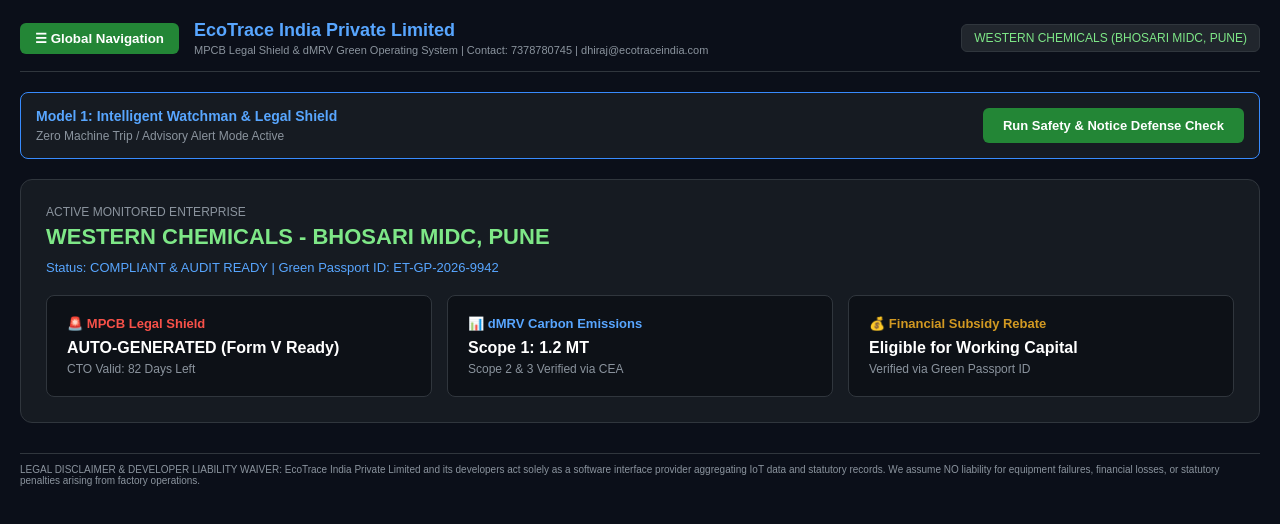
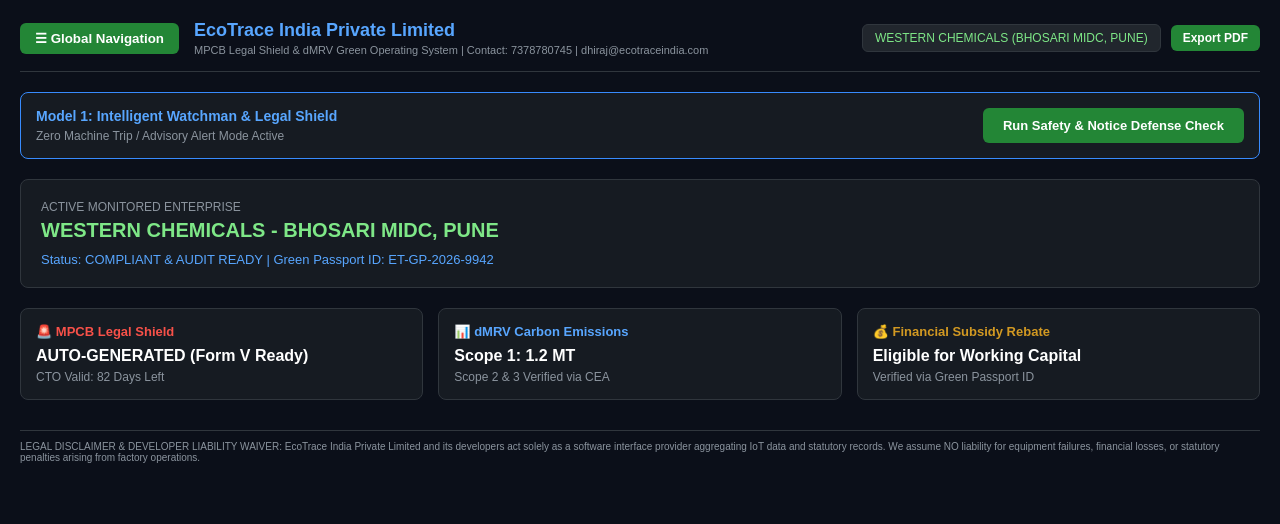
Before and after one commit to dhirajnikam67-cloud/ecotrace-live, a Next.js app: page / in a window 1280 px wide. Shown: the top 524 px of the page. Built offline with nearby package versions, Linux system fonts and the light colour scheme.

Commit message:
Update page.js

```diff
--- a/app/page.js
+++ b/app/page.js
@@ -45,8 +45,13 @@
             <p style={{ margin: '3px 0 0 0', fontSize: '11px', color: '#8b949e' }}>MPCB Legal Shield & dMRV Green Operating System | Contact: 7378780745 | dhiraj@ecotraceindia.com</p>
           </div>
         </div>
-        <div style={{ background: '#21262d', padding: '6px 12px', borderRadius: '6px', border: '1px solid #30363d', fontSize: '12px', color: '#7ee787' }}>
-          WESTERN CHEMICALS (BHOSARI MIDC, PUNE)
+        <div style={{ display: 'flex', gap: '10px', alignItems: 'center' }}>
+          <div style={{ background: '#21262d', padding: '6px 12px', borderRadius: '6px', border: '1px solid #30363d', fontSize: '12px', color: '#7ee787' }}>
+            WESTERN CHEMICALS (BHOSARI MIDC, PUNE)
+          </div>
+          <div style={{ background: '#238636', padding: '6px 12px', borderRadius: '6px', color: '#fff', fontSize: '12px', fontWeight: 'bold', cursor: 'pointer' }}>
+            Export PDF
+          </div>
         </div>
       </div>
 
@@ -96,7 +101,7 @@
         </div>
       )}
 
-      {/* Model 1 Safe Integration Panel (Always active on top) */}
+      {/* Model 1 Safe Integration Panel (Always on top for Safety & Advisory Check) */}
       <div style={{ margin: '20px 0', padding: '15px', background: '#161b22', borderRadius: '8px', border: '1px solid #388bfd' }}>
         <div style={{ display: 'flex', justifyContent: 'space-between', alignItems: 'center' }}>
           <div>
@@ -119,34 +124,36 @@
         )}
       </div>
 
-      {/* 1. MAIN DASHBOARD VIEW */}
+      {/* 1. MAIN ENTERPRISE OVERVIEW */}
       {activeModule === 'mainDashboard' && (
-        <div style={{ marginTop: '20px', background: '#161b22', padding: '25px', borderRadius: '12px', border: '1px solid #30363d' }}>
-          <div style={{ fontSize: '12px', color: '#8b949e', textTransform: 'uppercase' }}>Active Monitored Enterprise</div>
-          <h3 style={{ color: '#7ee787', margin: '5px 0 10px 0', fontSize: '22px' }}>WESTERN CHEMICALS - BHOSARI MIDC, PUNE</h3>
-          <p style={{ color: '#58a6ff', fontSize: '13px', margin: '0 0 20px 0' }}>Status: COMPLIANT & AUDIT READY | Green Passport ID: ET-GP-2026-9942</p>
+        <>
+          <div style={{ marginTop: '20px', background: '#161b22', padding: '20px', borderRadius: '8px', border: '1px solid #30363d' }}>
+            <div style={{ fontSize: '12px', color: '#8b949e', textTransform: 'uppercase' }}>Active Monitored Enterprise</div>
+            <h3 style={{ color: '#7ee787', margin: '5px 0 10px 0', fontSize: '20px' }}>WESTERN CHEMICALS - BHOSARI MIDC, PUNE</h3>
+            <p style={{ color: '#58a6ff', fontSize: '13px', margin: 0 }}>Status: COMPLIANT & AUDIT READY | Green Passport ID: ET-GP-2026-9942</p>
+          </div>
 
-          <div style={{ display: 'grid', gridTemplateColumns: 'repeat(3, 1fr)', gap: '15px' }}>
-            <div style={{ background: '#0d1117', padding: '20px', borderRadius: '8px', border: '1px solid #30363d' }}>
+          <div style={{ display: 'grid', gridTemplateColumns: 'repeat(3, 1fr)', gap: '15px', marginTop: '20px' }}>
+            <div style={{ background: '#161b22', padding: '15px', borderRadius: '8px', border: '1px solid #30363d' }}>
               <div style={{ color: '#f85149', fontWeight: 'bold', fontSize: '13px' }}>🚨 MPCB Legal Shield</div>
               <div style={{ fontSize: '16px', fontWeight: 'bold', color: '#fff', marginTop: '8px' }}>AUTO-GENERATED (Form V Ready)</div>
               <div style={{ color: '#8b949e', fontSize: '12px', marginTop: '5px' }}>CTO Valid: 82 Days Left</div>
             </div>
-            <div style={{ background: '#0d1117', padding: '20px', borderRadius: '8px', border: '1px solid #30363d' }}>
+            <div style={{ background: '#161b22', padding: '15px', borderRadius: '8px', border: '1px solid #30363d' }}>
               <div style={{ color: '#58a6ff', fontWeight: 'bold', fontSize: '13px' }}>📊 dMRV Carbon Emissions</div>
               <div style={{ fontSize: '16px', fontWeight: 'bold', color: '#fff', marginTop: '8px' }}>Scope 1: 1.2 MT</div>
               <div style={{ color: '#8b949e', fontSize: '12px', marginTop: '5px' }}>Scope 2 & 3 Verified via CEA</div>
             </div>
-            <div style={{ background: '#0d1117', padding: '20px', borderRadius: '8px', border: '1px solid #30363d' }}>
+            <div style={{ background: '#161b22', padding: '15px', borderRadius: '8px', border: '1px solid #30363d' }}>
               <div style={{ color: '#d29922', fontWeight: 'bold', fontSize: '13px' }}>💰 Financial Subsidy Rebate</div>
               <div style={{ fontSize: '16px', fontWeight: 'bold', color: '#fff', marginTop: '8px' }}>Eligible for Working Capital</div>
               <div style={{ color: '#8b949e', fontSize: '12px', marginTop: '5px' }}>Verified via Green Passport ID</div>
             </div>
           </div>
-        </div>
+        </>
       )}
 
-      {/* 2. MACRO CORRIDOR VIEW (Exact Match to Your Photo) */}
+      {/* 2. MACRO CORRIDOR VIEW */}
       {activeModule === 'corridor' && (
         <div style={{ marginTop: '20px', background: '#161b22', padding: '25px', borderRadius: '12px', border: '1px solid #30363d' }}>
           <div style={{ color: '#58a6ff', fontSize: '20px', fontWeight: 'bold', marginBottom: '5px' }}>🌐 Macro-Level Green Industrial Corridor</div>
@@ -170,18 +177,50 @@
               Status: Active - 100% Data Anonymization Maintained
             </div>
           </div>
-
-          <button
-            onClick={() => setActiveModule('mainDashboard')}
-            style={{ marginTop: '20px', background: '#21262d', color: '#fff', border: '1px solid #30363d', padding: '8px 15px', borderRadius: '6px', cursor: 'pointer', fontWeight: 'bold' }}
-          >
-            ← Back to Main Dashboard
-          </button>
+          <button onClick={() => setActiveModule('mainDashboard')} style={{ marginTop: '20px', background: '#21262d', color: '#fff', border: '1px solid #30363d', padding: '8px 15px', borderRadius: '6px', cursor: 'pointer', fontWeight: 'bold' }}>← Back to Main Dashboard</button>
         </div>
       )}
 
-      {/* 3. OTHER MODULES DETAILED VIEW */}
-      {activeModule !== 'mainDashboard' && activeModule !== 'corridor' && (
+      {/* 3. MOBILE AI OCR MODULE VIEW */}
+      {activeModule === 'ocr' && (
+        <div style={{ marginTop: '20px', background: '#161b22', padding: '25px', borderRadius: '12px', border: '1px solid #30363d' }}>
+          <div style={{ display: 'flex', justifyContent: 'space-between', alignItems: 'center', marginBottom: '10px' }}>
+            <h3 style={{ color: '#58a6ff', margin: 0, fontSize: '20px' }}>⚡ Mobile AI OCR & dMRV Geo-Scan Engine</h3>
+            <span style={{ background: '#238636', color: '#fff', padding: '5px 12px', borderRadius: '4px', fontSize: '12px', fontWeight: 'bold' }}>LIVE GEO-TAGGING ACTIVE</span>
+          </div>
+          <p style={{ color: '#8b949e', fontSize: '13px', marginBottom: '20px' }}>Snap bills, electricity meters, or waste manifests directly from mobile. Instant OCR extracts data, locks GPS location, and updates Form V.</p>
+
+          <div style={{ border: '2px dashed #30363d', padding: '40px', borderRadius: '8px', textAlign: 'center', background: '#0d1117' }}>
+            <button style={{ background: '#238636', color: '#fff', border: 'none', padding: '12px 25px', borderRadius: '6px', fontWeight: 'bold', fontSize: '14px', cursor: 'pointer' }}>
+              📸 Snap / Upload Utility & Waste Bills
+            </button>
+            <p style={{ color: '#8b949e', fontSize: '12px', marginTop: '15px' }}>GPS Location Lock & Anti-Fake Exif Protection Active.</p>
+          </div>
+          <button onClick={() => setActiveModule('mainDashboard')} style={{ marginTop: '20px', background: '#21262d', color: '#fff', border: '1px solid #30363d', padding: '8px 15px', borderRadius: '6px', cursor: 'pointer', fontWeight: 'bold' }}>← Back to Main Dashboard</button>
+        </div>
+      )}
+
+      {/* 4. FLYING SQUAD AUDIT MODE */}
+      {activeModule === 'flyingSquad' && (
+        <div style={{ marginTop: '20px', background: '#161b22', padding: '25px', borderRadius: '12px', border: '1px solid #30363d' }}>
+          <div style={{ color: '#f85149', fontSize: '20px', fontWeight: 'bold', marginBottom: '5px' }}>🚨 MPCB Flying Squad Emergency Audit Mode</div>
+          <p style={{ color: '#8b949e', fontSize: '13px', marginBottom: '20px' }}>1-Click instant compliance dossier aggregating CTO status, ETP health, and blockchain verification hashes.</p>
+          <div style={{ display: 'grid', gridTemplateColumns: '1fr 1fr', gap: '15px' }}>
+            <div style={{ background: '#0d1117', padding: '20px', borderRadius: '8px', border: '1px solid #30363d' }}>
+              <div style={{ color: '#8b949e', fontSize: '12px' }}>CTO STATUS</div>
+              <div style={{ color: '#7ee787', fontSize: '20px', fontWeight: 'bold', marginTop: '5px' }}>VALID (82 Days Left)</div>
+            </div>
+            <div style={{ background: '#0d1117', padding: '20px', borderRadius: '8px', border: '1px solid #30363d' }}>
+              <div style={{ color: '#8b949e', fontSize: '12px' }}>ETP HEALTH</div>
+              <div style={{ color: '#58a6ff', fontSize: '20px', fontWeight: 'bold', marginTop: '5px' }}>98% Optimal</div>
+            </div>
+          </div>
+          <button onClick={() => setActiveModule('mainDashboard')} style={{ marginTop: '20px', background: '#21262d', color: '#fff', border: '1px solid #30363d', padding: '8px 15px', borderRadius: '6px', cursor: 'pointer', fontWeight: 'bold' }}>← Back to Main Dashboard</button>
+        </div>
+      )}
+
+      {/* 5. DEFAULT VIEW FOR OTHER MODULES */}
+      {activeModule !== 'mainDashboard' && activeModule !== 'corridor' && activeModule !== 'ocr' && activeModule !== 'flyingSquad' && (
         <div style={{ marginTop: '20px', background: '#161b22', padding: '25px', borderRadius: '12px', border: '1px solid #58a6ff' }}>
           <h3 style={{ color: '#58a6ff', marginTop: 0, fontSize: '20px' }}>📂 Detailed View: {activeModule.toUpperCase()} Module</h3>
           <p style={{ color: '#c9d1d9', fontSize: '14px', lineHeight: '1.6' }}>This module is fully active and synchronized for <b>WESTERN CHEMICALS - BHOSARI MIDC, PUNE</b>. Real-time telemetry, automated compliance reporting, and blockchain audit logs are fully operational.</p>
@@ -190,12 +229,7 @@
             {`>> Module ID: ${activeModule}_2026_PROD`} <br/>
             {`>> Telemetry Data Feed: Connected to MSEDCL Smart Meter & ETP Sensors (Advisory Mode)`}
           </div>
-          <button
-            onClick={() => setActiveModule('mainDashboard')}
-            style={{ marginTop: '20px', background: '#21262d', color: '#fff', border: '1px solid #30363d', padding: '10px 20px', borderRadius: '6px', cursor: 'pointer', fontWeight: 'bold' }}
-          >
-            ← Back to Main Dashboard
-          </button>
+          <button onClick={() => setActiveModule('mainDashboard')} style={{ marginTop: '20px', background: '#21262d', color: '#fff', border: '1px solid #30363d', padding: '10px 20px', borderRadius: '6px', cursor: 'pointer', fontWeight: 'bold' }}>← Back to Main Dashboard</button>
         </div>
       )}
 
```
